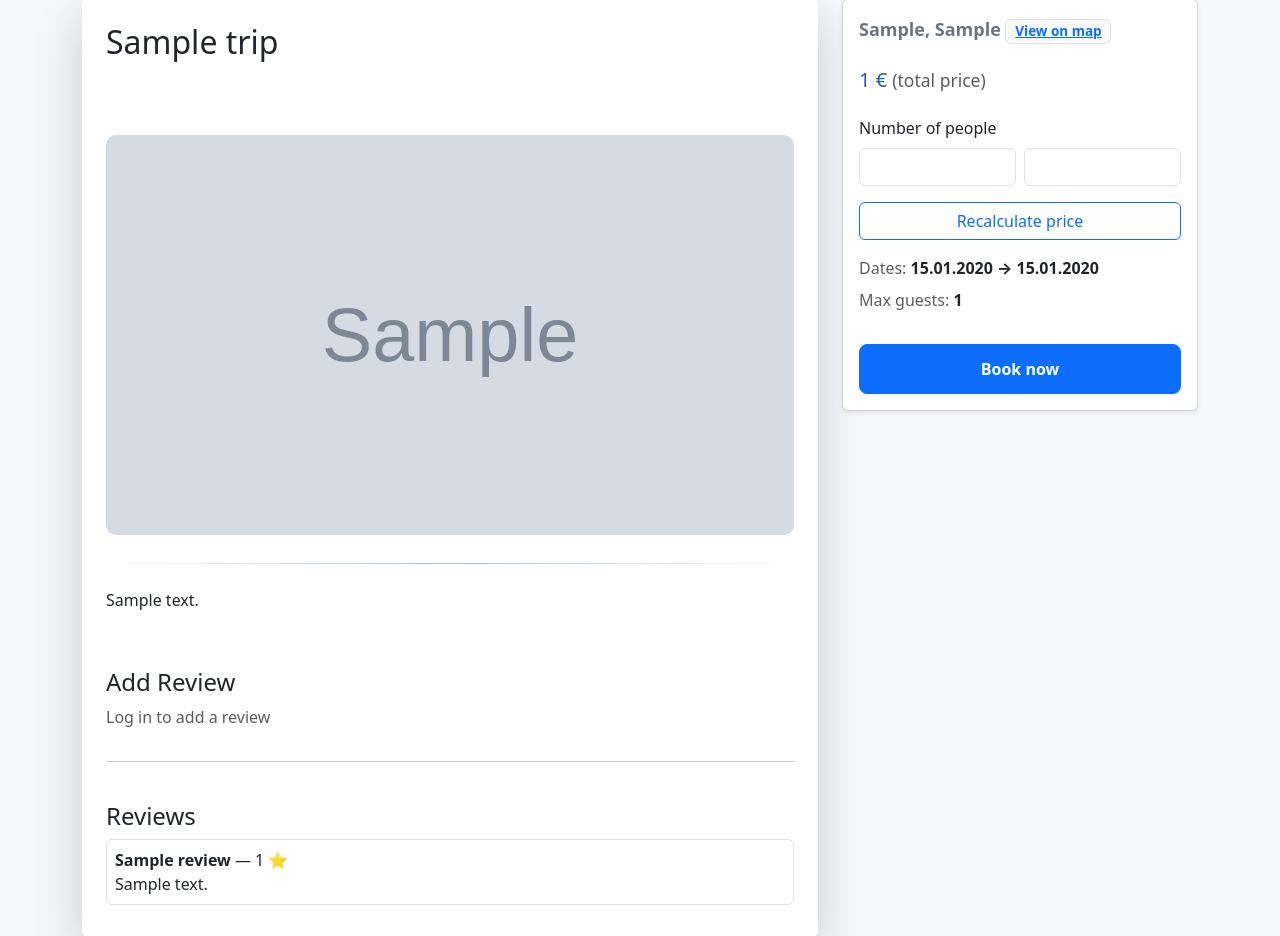
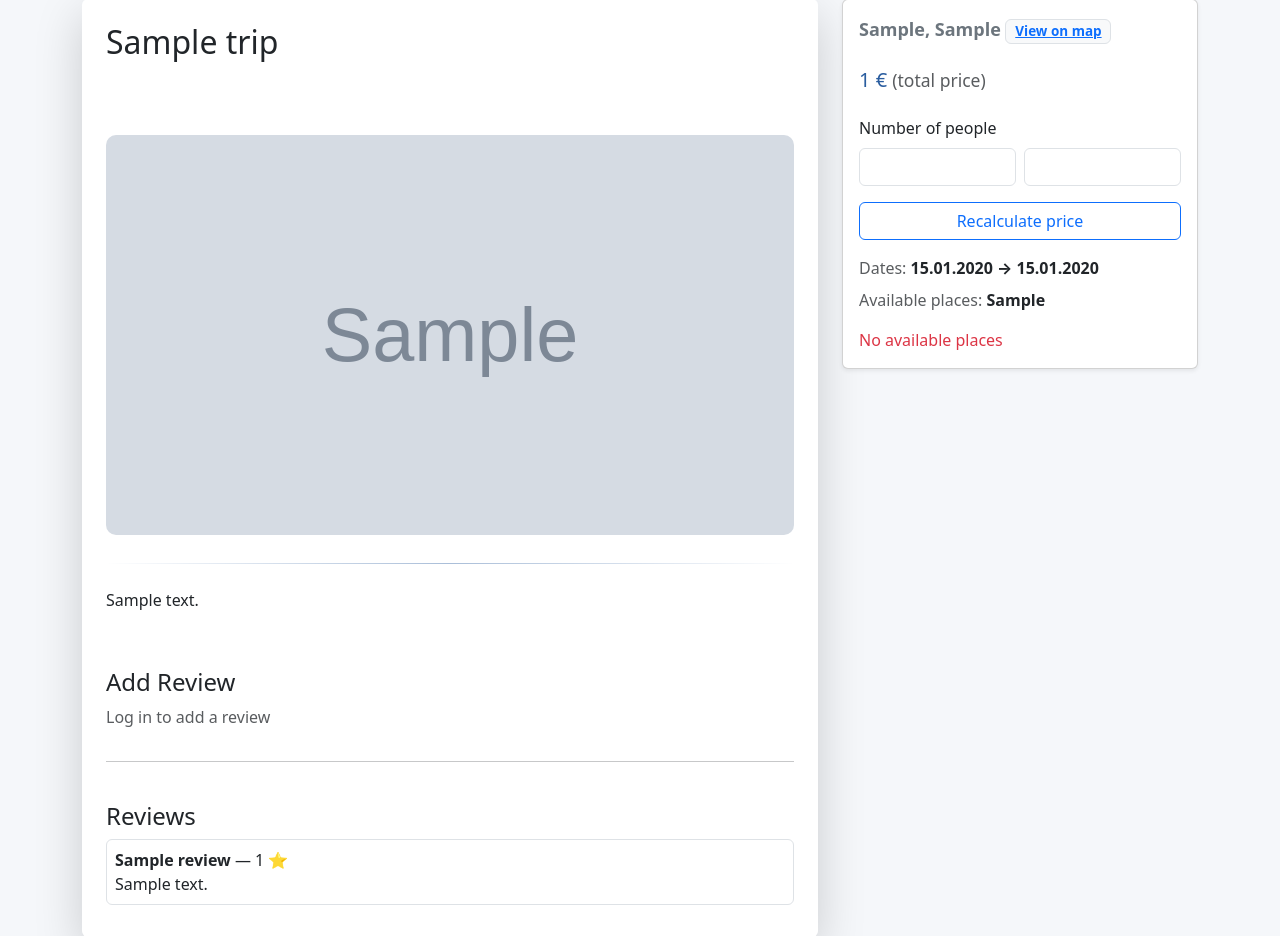
Before and after one commit to piotrgolebiewski07/travel_agency, a Django app: template trips/templates/trips/detail.html in a window 1280 px wide. Shown: the part 412-1348 px from the top of the page. Run offline with Django 5.2, Linux system fonts and the light colour scheme; tables that the repository leaves empty hold one stand-in row (values such as "Sample post"); the template is opened without the code that fills it: values that come from a table or form of the project are taken from there, most other values are stand-ins (such as "Sample title", 1, 10 or a date in 2020); grey boxes marked "Sample" are stand-in pictures.

Commit message:
feat: show available places and improve booking validation UX

```diff
--- a/trips/templates/trips/detail.html
+++ b/trips/templates/trips/detail.html
@@ -167,16 +167,19 @@
 
                     <p class="mb-3">
                         <span class="text-muted">
-                            <span class="text-muted">
-                                {% t "Liczba osób:" "Max guests:" %}
-                            </span>
+                            {% t "Dostępne miejsca:" "Available places:" %}
                         </span>
-                        <strong>{{ trip.max_people }}</strong>
+                        <strong>{{ available_places }}</strong>
                     </p>
 
+                    {% if too_many_people %}
+                        <p class="text-danger mt-2">
+                            {% t "Wybrano zbyt dużą liczbę osób" "Too many people selected" %}
+                        </p>
+                    {% endif %}
                 </div>
 
-                {% if trip.available %}
+                {% if available_places > 0 and trip.available %}
                     <form method="post" class="mt-3">
                         {% csrf_token %}
 
@@ -188,7 +191,7 @@
                         </button>
                     </form>
                 {% else %}
-                    <span class="text-danger">{% t "Niedostępne" "Not available" %}</span>
+                    <span class="text-danger">{% t "Brak dostępnych miejsc" "No available places" %}</span>
                 {% endif %}
 
             </div>
```
Also changed, not shown: trips/views.py (+7 -1 lines).
